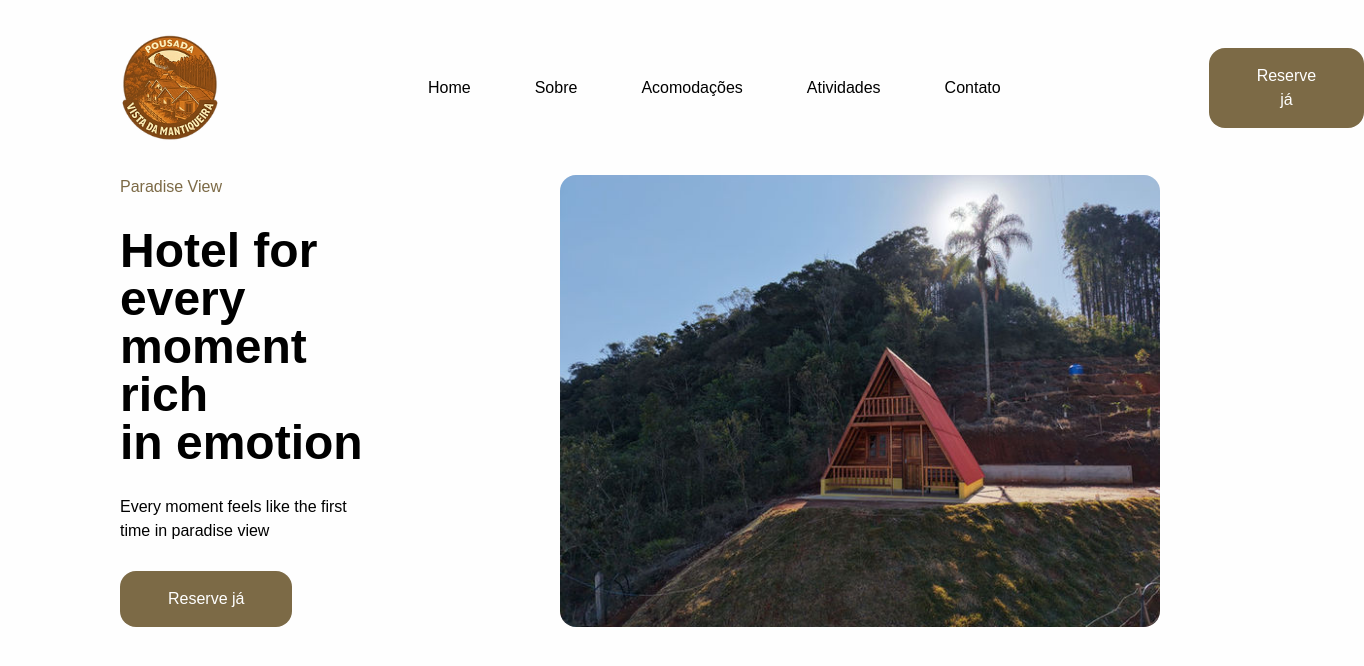
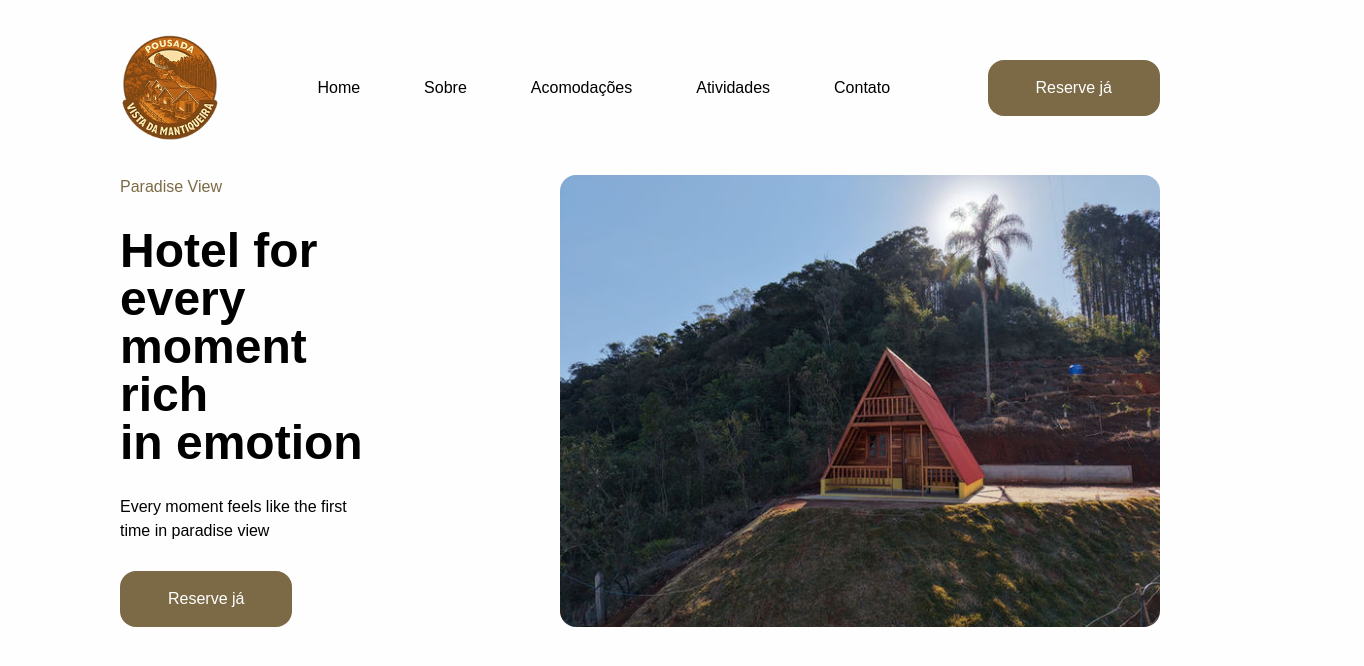
Before and after one commit to Buenohy/pousada-vista-da-mantiqueira, a Next.js app: page / in a window 1280 px wide. Shown: the top 666 px of the page, 1364 px wide, since content can reach past the window. Built offline with nearby package versions, Linux system fonts and the light colour scheme.

Commit message:
fix: navbar error ui

```diff
--- a/src/components/NavBar.tsx
+++ b/src/components/NavBar.tsx
@@ -4,7 +4,7 @@ import Logo from '../../public/images/logo-pousada-vista-da-mantiqueira.png';
 
 export default function NavBar() {
   return (
-    <div className="flex py-8 gap-52 items-center">
+    <div className="flex py-8 justify-between items-center">
       <Image src={Logo} alt="Logo Nav Bar" width={100} height={100} />
       <div>
         <ol
```
